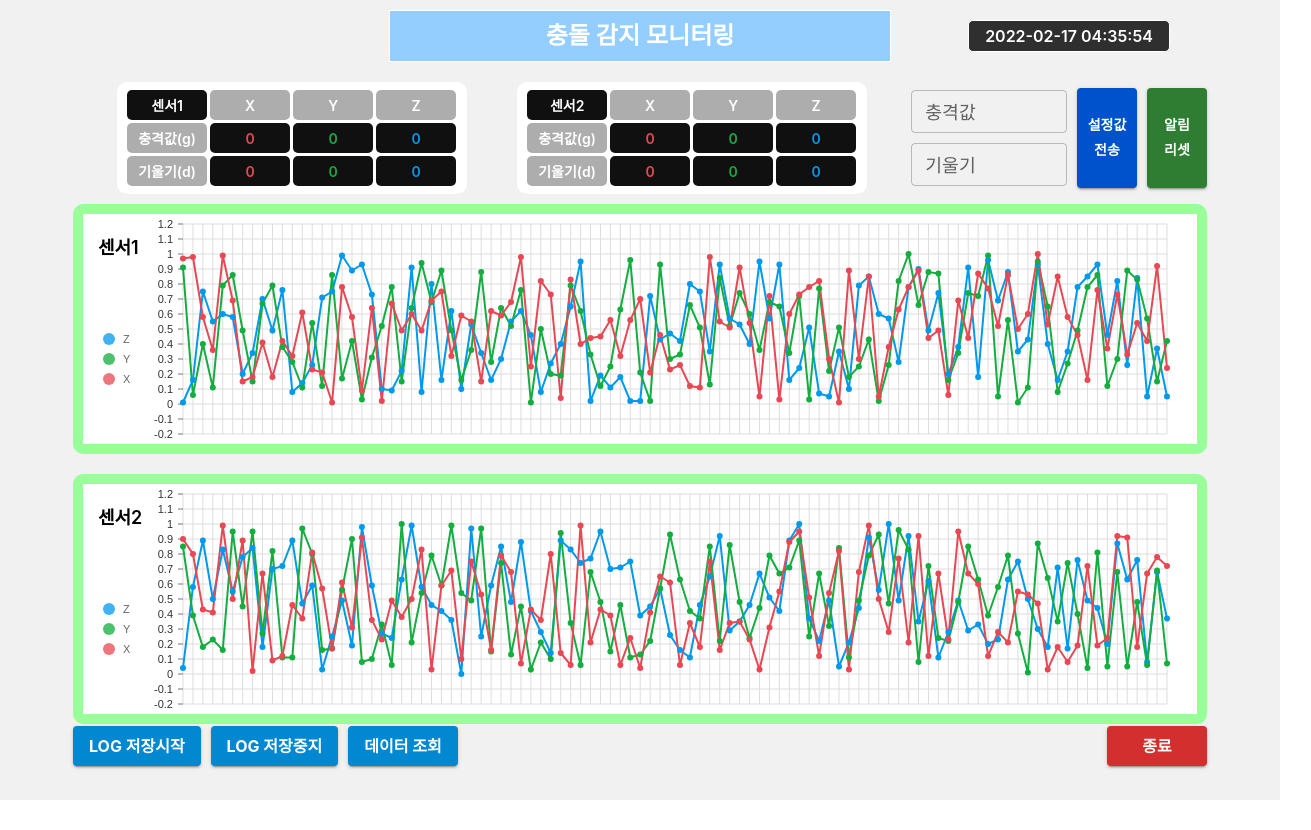
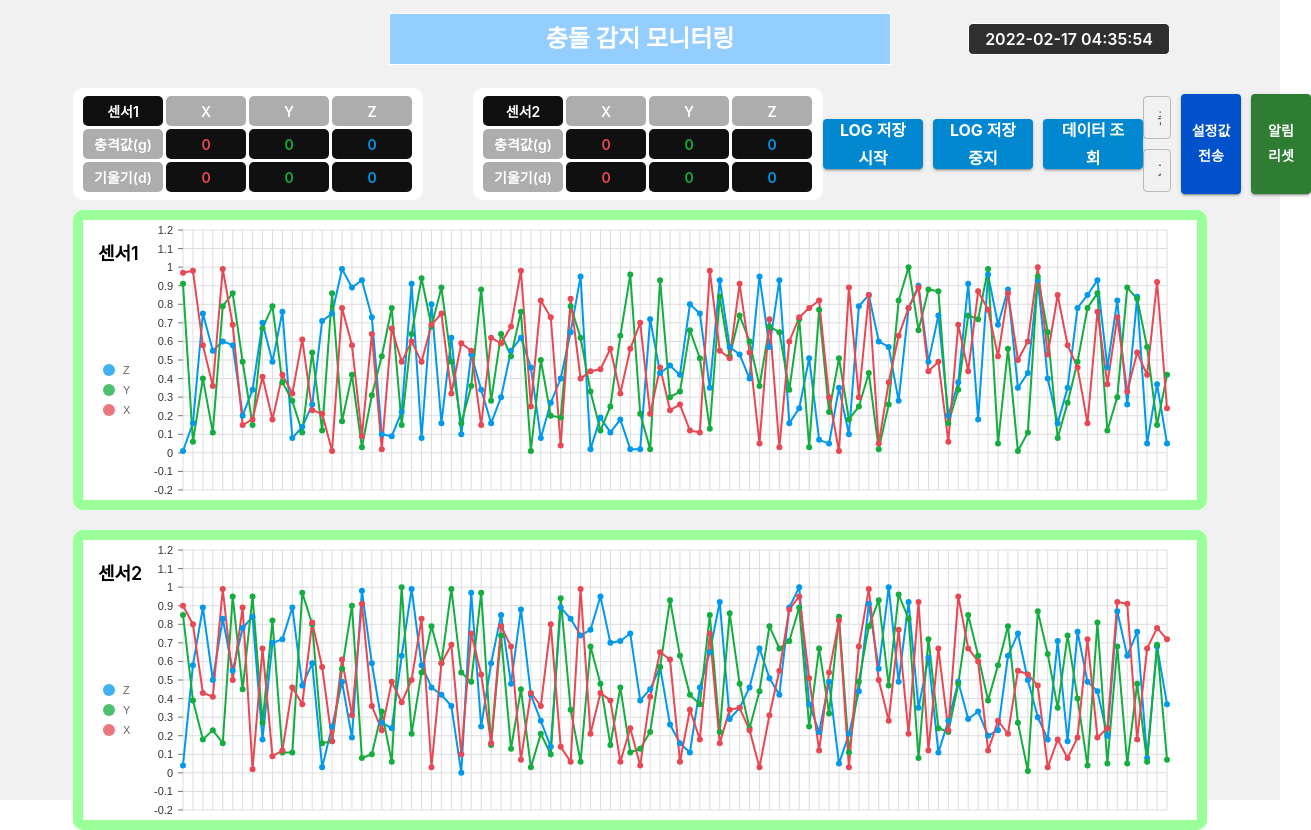
Before and after one commit to hei5enbug/collision-detector-front, a React (Create React App) app: page / in a window 1280 px wide. Shown: the whole page, 1311 px wide, since content can reach past the window. Before the commit the page ends 800 px from the top, so only its background shows below. Built offline with nearby package versions, Linux system fonts and the light colour scheme.

Commit message:
Edit Footer.tsx to Menu.tsx and remove end button

```diff
--- a/package.json
+++ b/package.json
@@ -1,5 +1,5 @@
 {
-  "name": "collison-detector",
+  "name": "collision-detector",
   "version": "0.1.0",
   "private": true,
   "dependencies": {
--- a/public/index.html
+++ b/public/index.html
@@ -24,7 +24,7 @@
       work correctly both with client-side routing and a non-root public URL.
       Learn how to configure a non-root public URL by running `npm run build`.
     -->
-    <title>Collison Detector</title>
+    <title>Collision Detector</title>
   </head>
   <body>
     <div id="root"></div>
--- a/src/components/Footer.tsx
+++ /dev/null
@@ -1,33 +0,0 @@
-import { Box, Button, Stack, styled } from "@mui/material";
-
-export default function Footer(): JSX.Element {
-	const CustomButton = styled(Button)({
-		minWidth: 100,
-		color: "#ffffff",
-		fontSize: 16,
-		fontWeight: 700,
-		":hover": {
-			backgroundColor: "secondary",
-		},
-	});
-
-	return (
-		<Box sx={{ display: "flex", width: "90%" }}>
-			<Stack sx={{ width: "100%" }} direction="row" spacing="10px">
-				<CustomButton variant="contained" color="info">
-					LOG 저장시작
-				</CustomButton>
-				<CustomButton variant="contained" color="info">
-					LOG 저장중지
-				</CustomButton>
-				<CustomButton variant="contained" color="info">
-					데이터 조회
-				</CustomButton>
-			</Stack>
-
-			<CustomButton variant="contained" color="error">
-				종료
-			</CustomButton>
-		</Box>
-	);
-}
--- a/src/components/Layout.tsx
+++ b/src/components/Layout.tsx
@@ -1,5 +1,4 @@
 import { Box } from "@mui/material";
-import Footer from "./Footer";
 import Header from "./header/Header";
 import MainContainer from "./container/MainContainer";
 
@@ -18,7 +17,6 @@ export default function Layout(): JSX.Element {
 		>
 			<Header />
 			<MainContainer />
-			<Footer />
 		</Box>
 	);
 }
--- /dev/null
+++ b/src/components/Menu.tsx
@@ -0,0 +1,30 @@
+import { Button, Stack, styled } from "@mui/material";
+
+export default function Menu(): JSX.Element {
+	const CustomButton = styled(Button)({
+		minWidth: 100,
+		height: 50,
+		color: "#ffffff",
+		fontSize: 16,
+		fontWeight: 700,
+		":hover": {
+			backgroundColor: "secondary",
+		},
+	});
+
+	return (
+		<Stack sx={{ height: "100%", alignItems: "center" }} direction="row" spacing="10px">
+			<CustomButton variant="contained" color="info">
+				LOG 저장시작
+			</CustomButton>
+
+			<CustomButton variant="contained" color="info">
+				LOG 저장중지
+			</CustomButton>
+
+			<CustomButton variant="contained" color="info">
+				데이터 조회
+			</CustomButton>
+		</Stack>
+	);
+}
--- a/src/components/container/GraphContainer.tsx
+++ b/src/components/container/GraphContainer.tsx
@@ -9,9 +9,9 @@ function GraphContainer() {
 	const tempDataList2 = useAppSelector(selectTestData2);
 
 	return (
-		<Stack sx={{ width: "100%", alignItems: "center" }} spacing="20px">
-			<DataGraph sx={{ width: "90%", height: 250 }} title="센서1" sensorDataList={tempDataList1} />
-			<DataGraph sx={{ width: "90%", height: 250 }} title="센서2" sensorDataList={tempDataList2} />
+		<Stack sx={{ width: "100%", height: "100%", alignItems: "center" }} spacing="20px">
+			<DataGraph sx={{ width: "90%", height: 300 }} title="센서1" sensorDataList={tempDataList1} />
+			<DataGraph sx={{ width: "90%", height: 300 }} title="센서2" sensorDataList={tempDataList2} />
 		</Stack>
 	);
 }
--- a/src/components/container/MainContainer.tsx
+++ b/src/components/container/MainContainer.tsx
@@ -3,12 +3,14 @@ import { Box, Stack } from "@mui/material";
 import GraphContainer from "./GraphContainer";
 import TableContainer from "./TableContainer";
 import ValueSender from "../ValueSender";
+import Menu from "../Menu";
 
 function MainContainer(): JSX.Element {
 	return (
-		<Stack sx={{ alignItems: "center", width: "100%", height: "80%", marginY: "20px" }} direction="column" spacing="10px">
+		<Stack sx={{ alignItems: "center", width: "100%", height: "90%", marginTop: "20px" }} direction="column" spacing="10px">
 			<Box sx={{ display: "flex", justifyContent: "space-between", width: "90%" }}>
 				<TableContainer />
+				<Menu />
 				<ValueSender />
 			</Box>
 
--- a/src/components/container/TableContainer.tsx
+++ b/src/components/container/TableContainer.tsx
@@ -9,7 +9,7 @@ function TableContainer() {
 	const tableInfo2 = useAppSelector(selectTableInfo2);
 
 	return (
-		<Stack sx={{ width: "100%", height: "100%", justifyContent: "center", alignItems: "center" }} direction="row" spacing="50px">
+		<Stack sx={{ height: "100%", alignItems: "center" }} direction="row" spacing="50px">
 			<DataTable title="센서1" sensorData={tableInfo1} />
 			<DataTable title="센서2" sensorData={tableInfo2} />
 		</Stack>
--- a/src/components/header/Header.tsx
+++ b/src/components/header/Header.tsx
@@ -4,7 +4,7 @@ import Timer from "./Timer";
 
 export default function Header(): JSX.Element {
 	return (
-		<Box sx={{ ...flexCenter(), width: "100%" }}>
+		<Box sx={{ ...flexCenter(), width: "100%", height: "10%" }}>
 			<Box sx={{ ...flexCenter(), width: 500, height: 50, backgroundColor: "#94cdff", border: "1px solid white" }}>
 				<Typography sx={{ color: "white", fontSize: 24, fontWeight: 600 }}>충돌 감지 모니터링</Typography>
 			</Box>
```
